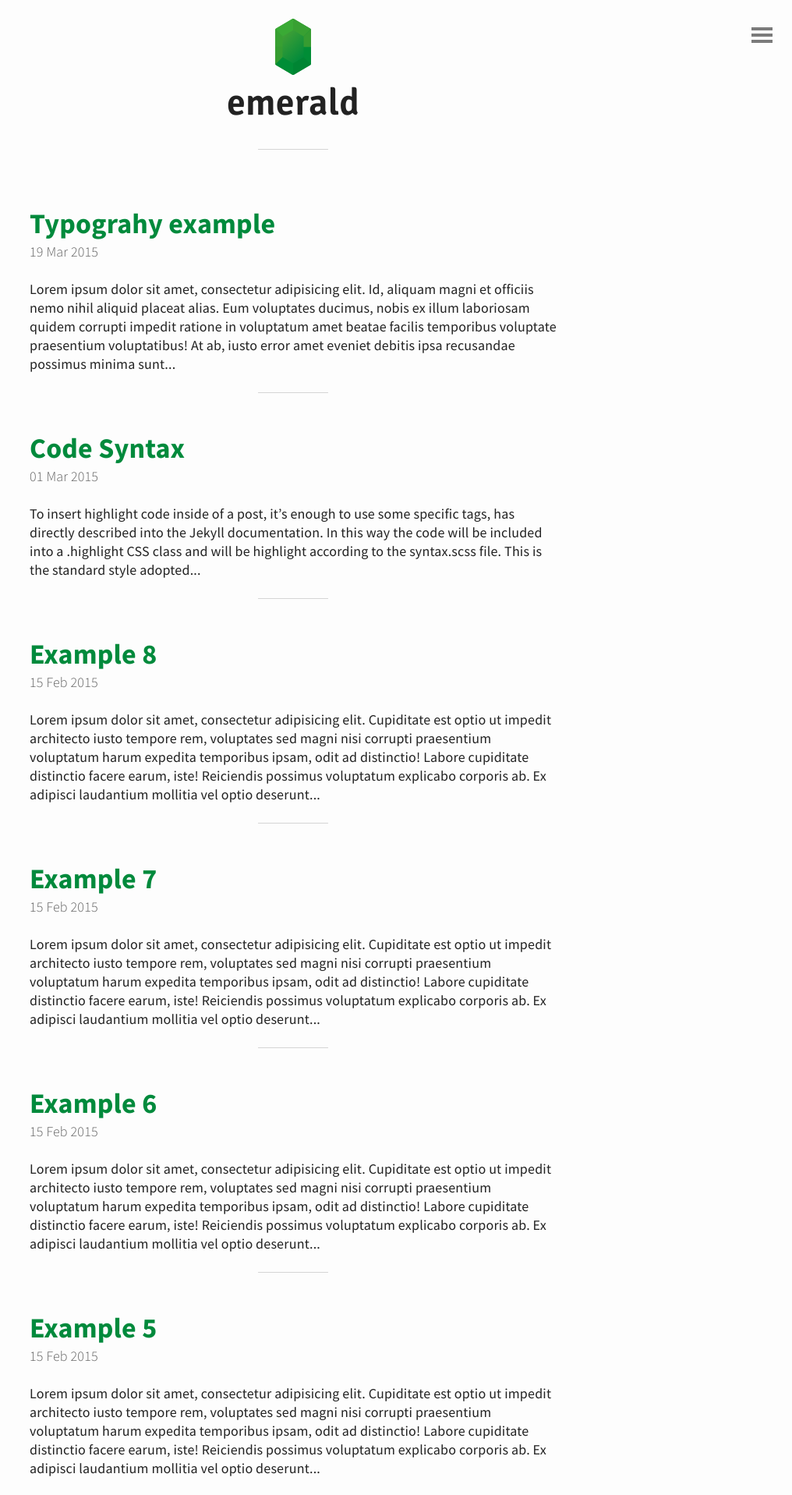
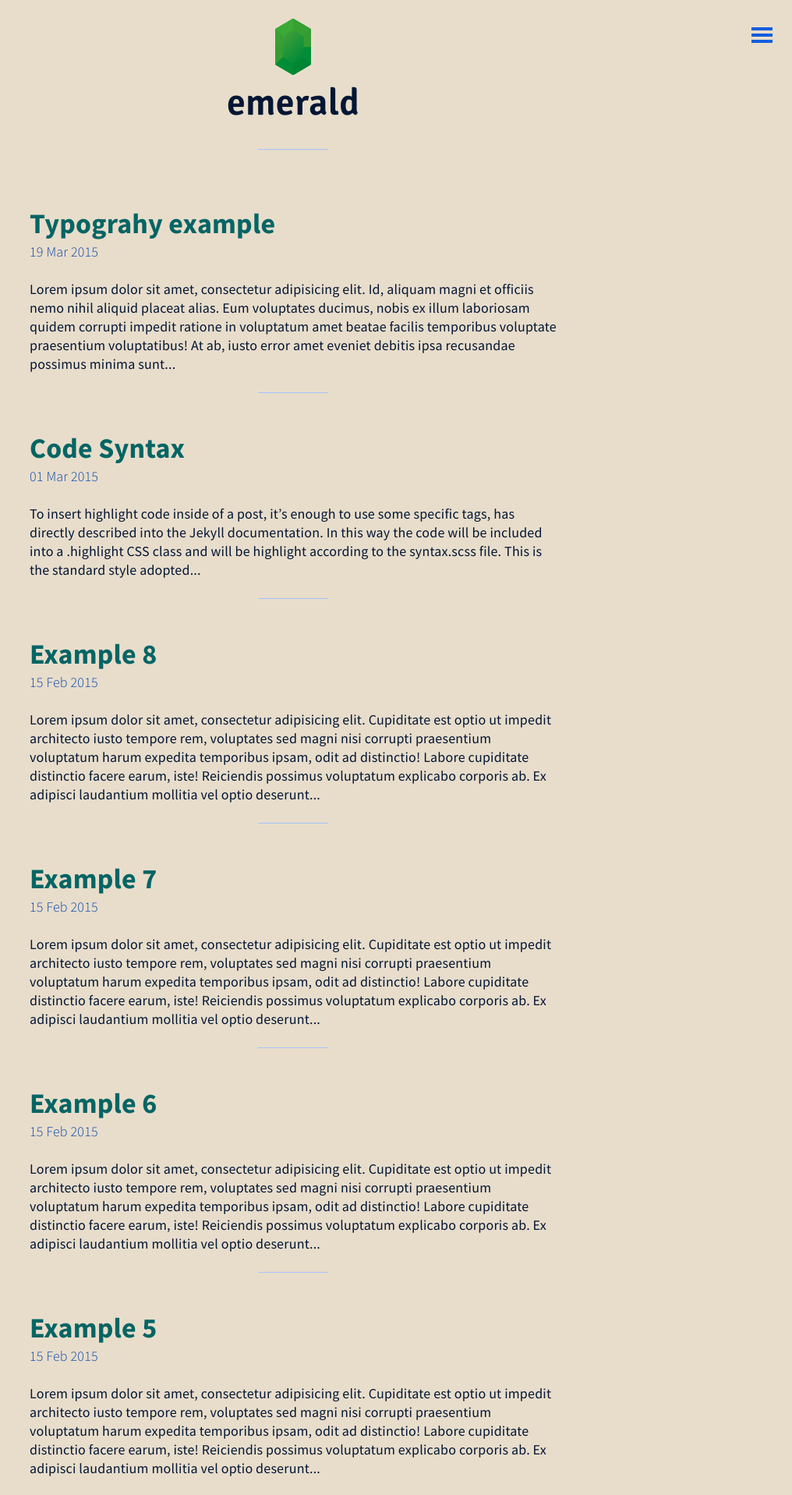
Before and after one commit to aureooms/aureooms.github.io, a Jekyll site: the page built from index.html, in a window 1280 px wide. Shown: the top 1917 px of the page at 78% size, without its empty margins (264-1280 px from the left). Built offline with Jekyll 4.4.1, drawn with Linux system fonts in a browser that asks for light colours; the list of posts is cut into pages by our own code.

Commit message:
Update base.scss

```diff
--- a/_sass/base.scss
+++ b/_sass/base.scss
@@ -18,9 +18,9 @@ html, body, h1, h2, h3, h4, h5, h6, p, ul, ol, li, img {
 
 /*- Base color -*/
 
-$main-color: #008A3C;
-$background-color: #FDFDFD;
-$text-color: #222222;
+$main-color: #036564;
+$background-color: #E8DDCB;
+$text-color: #031634;
 
 /*- Base settings -*/
 
```
